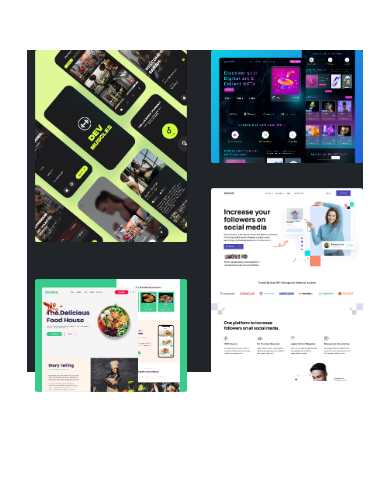
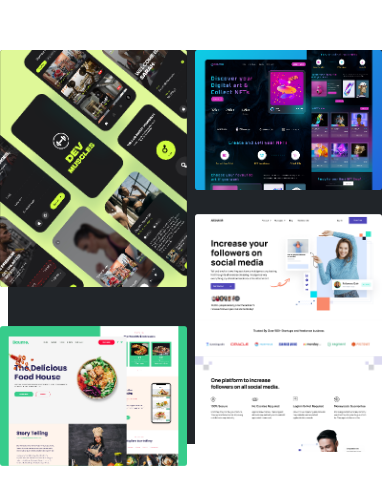
Before and after one commit to NataliiaLysenkova/fe-start-08-08-24, a plain HTML site: page hw-09/grid/grid.html in a window 390 px wide. Drawn offline with Linux system fonts and the light colour scheme.

Commit message:
grid updated

```diff
--- a/hw-09/grid/grid.css
+++ b/hw-09/grid/grid.css
@@ -1,12 +1,12 @@
 .wrapper {
-  width: 90%;
   margin: 50px auto;
   background: rgb(33, 37, 41);
   display: grid;
   grid-template-columns: repeat(3, fit-content(100%));
   grid-template-rows: repeat(3, 33%);
-  justify-items: center;
+  justify-content: center;
   grid-row-gap: 0.5rem;
+  grid-column-gap: 1rem;
 }
 .picture-wrapper:nth-child(1) {
   grid-row-start: 1;
@@ -33,9 +33,6 @@
   grid-row-start: 3;
   grid-row-end: 4;
 }
-.picture-wrapper {
-  width: 60%;
-}
 .picture-wrapper img {
   width: 100%;
 }
@@ -48,9 +45,6 @@
     grid-column-gap: 0.5rem;
     grid-row-gap: 0.5rem;
   }
-  .picture-wrapper {
-    width: 90%;
-  }
   /* .picture-wrapper:nth-child(3) {
     order: 2;
   }
```
Also changed, not shown: hw-09/grid/grid.html (+0 -11 lines).
